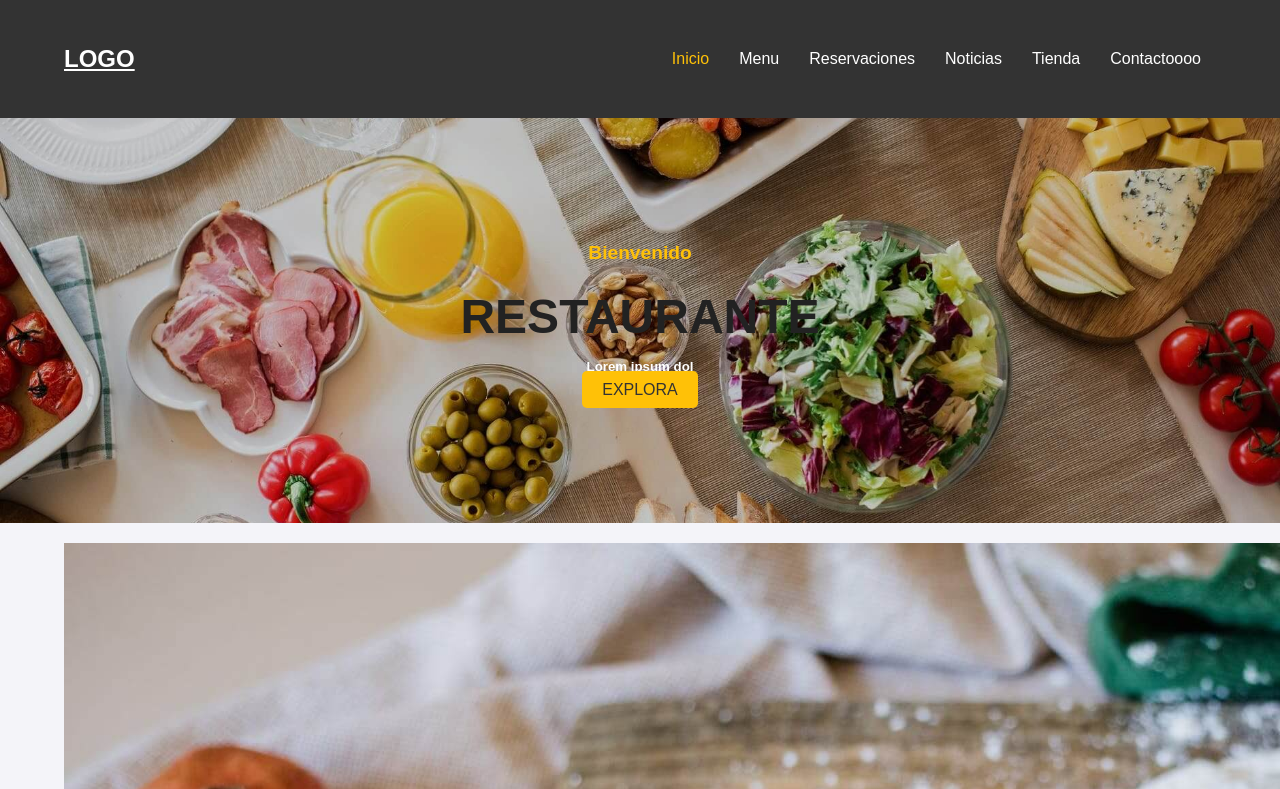
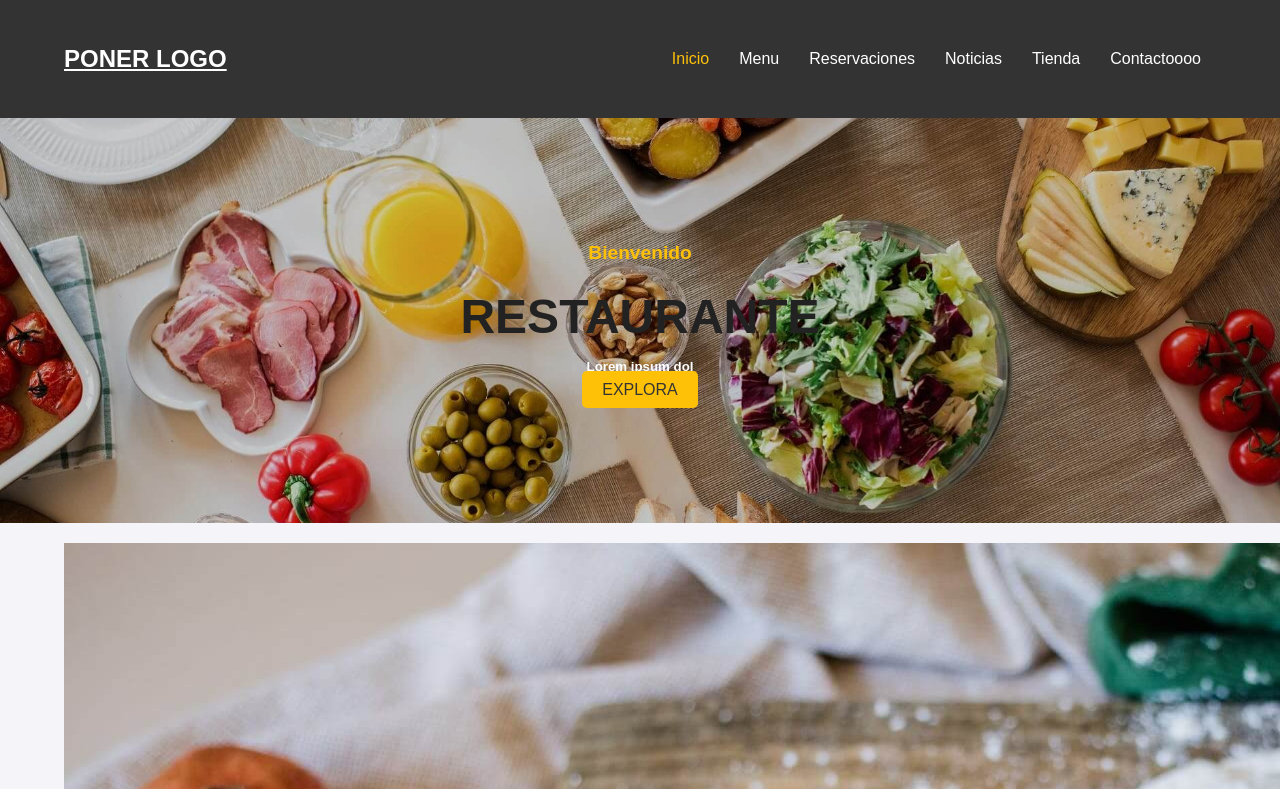
Before and after one commit to UnaiPerez/videoNetBeans, a website: page public_html/index.html in a window 1280 px wide. Shown: the top 789 px of the page. Drawn offline with Linux system fonts and the light colour scheme.

Commit message:
poner logo

```diff
--- a/public_html/index.html
+++ b/public_html/index.html
@@ -16,7 +16,7 @@
                     <i class="fas fa-bars"></i>
                     <i class="fas fa-times"></i>
                 </div>
-                <a href="#" class="logo">LOGO</a>
+                <a href="#" class="logo">Poner logo</a>
                 <ul class="nav-list">
                     <li class="nav-item">
                         <a href="#" class="nav-link active">Inicio</a>
```
